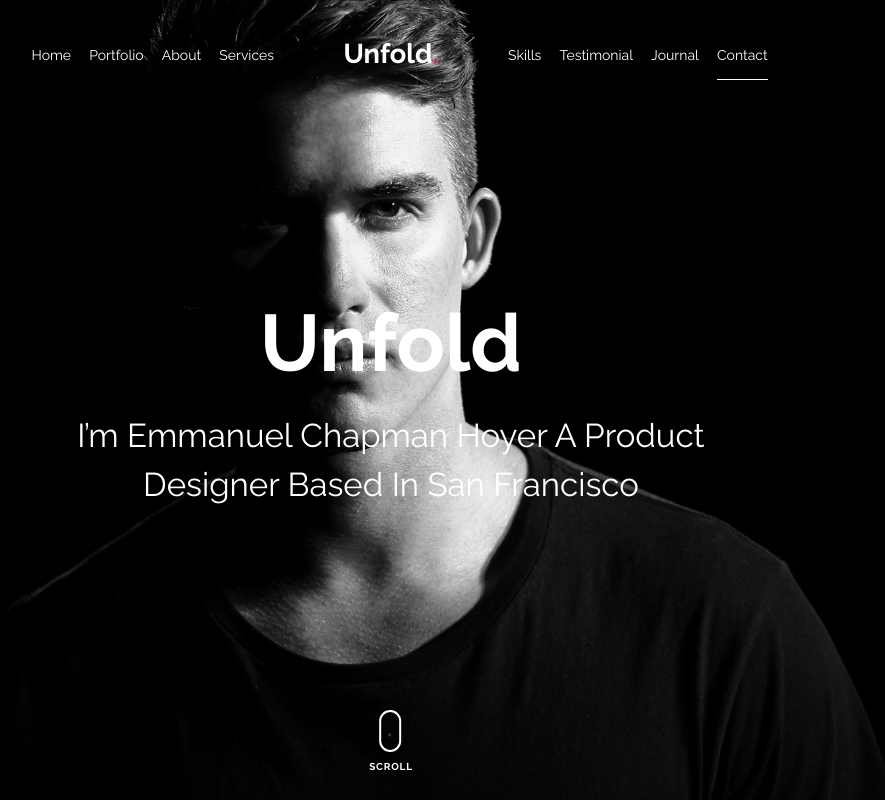
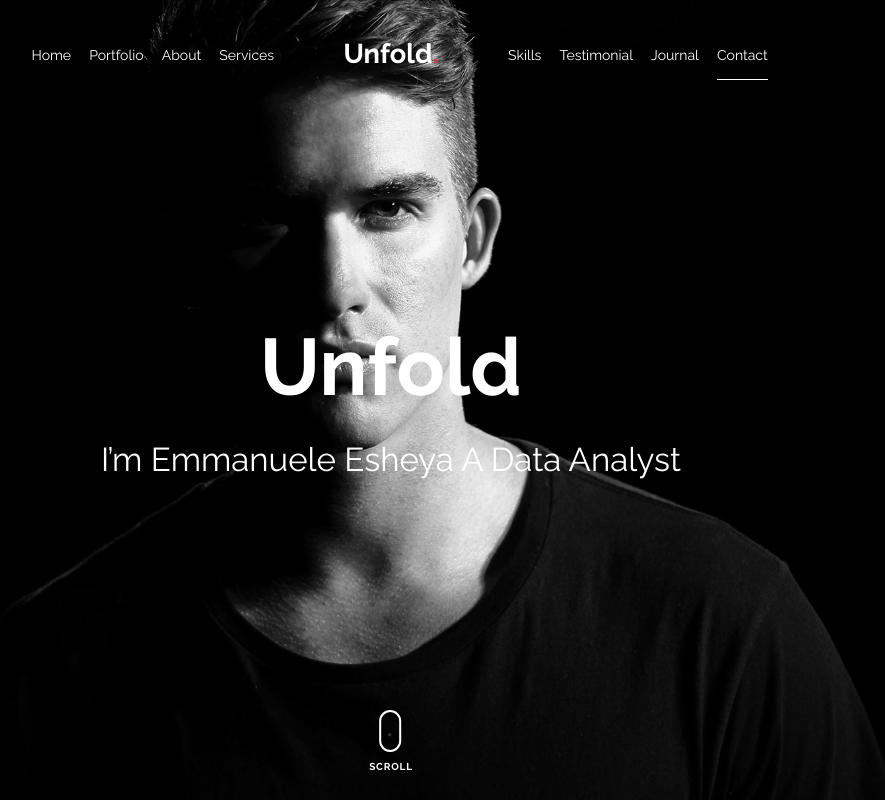
Before and after one commit to Hemax200/Portfolio, a plain HTML site: page index.html in a window 1280 px wide. Shown: the top 800 px of the page, without its empty margins (249-1134 px from the left). Drawn offline with nearby package versions, Linux system fonts and the light colour scheme; files whose address does not match are found by name.

Commit message:
minor changes

```diff
--- a/index.html
+++ b/index.html
@@ -108,7 +108,7 @@
 
             <div class="col-md-7 mx-auto text-center">
               <h1 class="heading gsap-reveal-hero">Unfold</h1>
-              <h2 class="subheading gsap-reveal-hero">I’m Emmanuel Chapman Hoyer A Product Designer Based In San Francisco</h2>
+              <h2 class="subheading gsap-reveal-hero">I’m Emmanuele Esheya A Data Analyst</h2>
             </div>
 
           </div>
```
